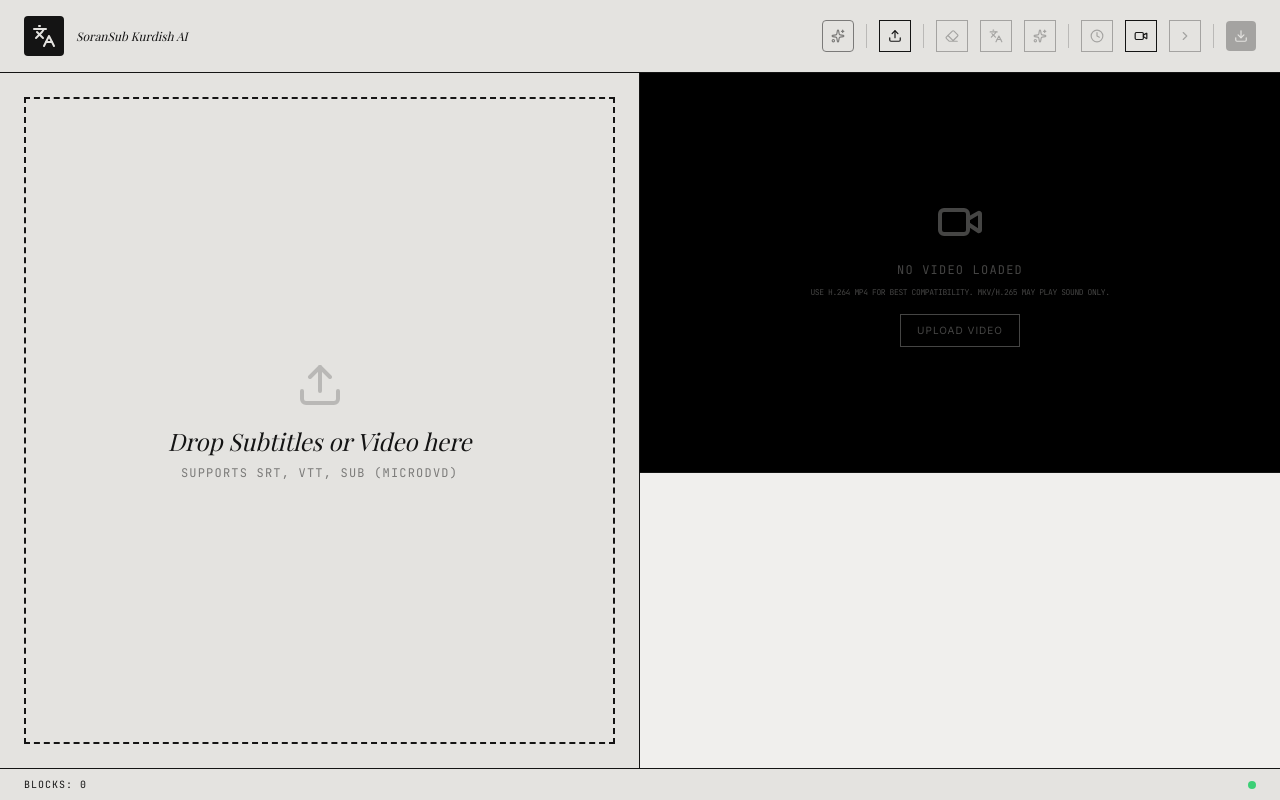
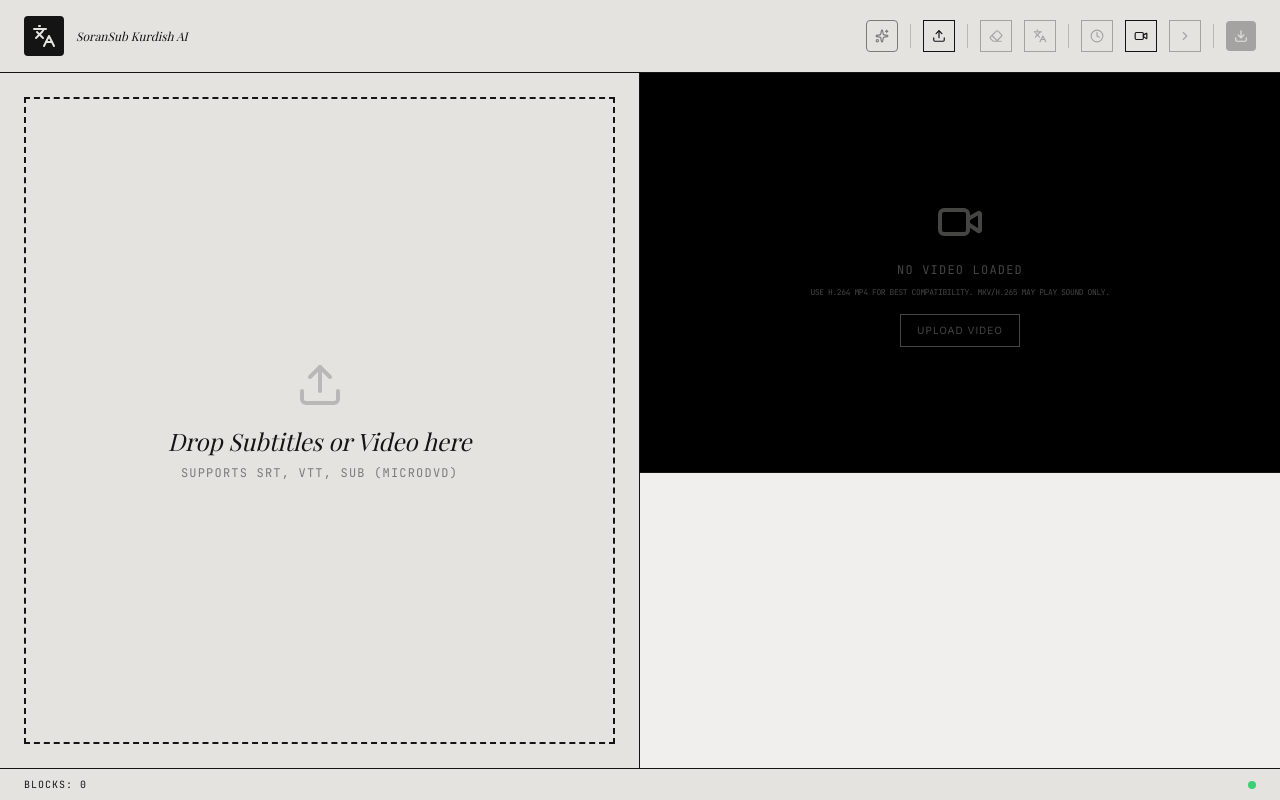
Before and after one commit to zryanaziz/SoranSub, a React (Vite) app: page / in a window 1280 px wide. Built offline with nearby package versions, Linux system fonts and the light colour scheme; no server answers; a web font is replaced by a local one.

Commit message:
feat: remove subtitle paraphrasing feature
Deprecate and remove the paraphraseAll functionality from the subtitle processing workflow.

```diff
--- a/src/App.tsx
+++ b/src/App.tsx
@@ -212,7 +212,6 @@ export default function App() {
 
   const handleGo = () => {
     switch (selectedAction) {
-      case 'paraphraseAll': handleParaphraseAll(); break;
       case 'sync': setShowSyncModal(true); break;
       case 'selectVideo': videoFileInputRef.current?.click(); break;
       case 'cleanUp': handleCleanUpSubtitles(); break;
@@ -597,76 +596,6 @@ export default function App() {
   const handleTranslateAll = () => {
     const indices = Array.from({ length: subtitles.length }, (_, i) => i);
     handleProcessSubtitles(indices, true);
-  };
-
-  const handleParaphraseAll = async () => {
-    if (subtitles.length === 0) return;
-    if (!hasApiKey) {
-      setShowKeyInput(true);
-      setStatus({ type: 'error', message: 'Please set an API key first.' });
-      return;
-    }
-
-    setIsTranslating(true);
-    setProgress(5);
-    const updatedSubtitles = [...subtitles];
-    const indices = subtitles.map((_, idx) => idx).filter(idx => subtitles[idx].translatedText);
-    const totalSteps = indices.length;
-    let completedSteps = 0;
-    const batchSize = 50;
-    const concurrency = 5;
-
-    try {
-      setStatus({ type: 'info', message: 'Paraphrasing all subtitles...' });
-      for (let i = 0; i < indices.length; i += batchSize * concurrency) {
-        const batchPromises = [];
-
-        for (let c = 0; c < concurrency; c++) {
-          const startIdx = i + (c * batchSize);
-          if (startIdx >= indices.length) break;
-
-          const endIdx = Math.min(startIdx + batchSize, indices.length);
-          const currentBatchIndices = indices.slice(startIdx, endIdx);
-          const textsToParaphrase = currentBatchIndices.map(idx => updatedSubtitles[idx].translatedText!);
-
-          batchPromises.push((async () => {
-            try {
-              const paraphrased = await paraphraseBatch(textsToParaphrase);
-              paraphrased.forEach((text, index) => {
-                const originalIdx = currentBatchIndices[index];
-                if (updatedSubtitles[originalIdx]) {
-                  updatedSubtitles[originalIdx].translatedText = stripFormatting(text);
-                }
-              });
-            } catch (err: any) {
-              console.error("Batch error:", err);
-              throw err;
-            }
-          })());
-        }
-
-        await Promise.all(batchPromises);
-        setSubtitles([...updatedSubtitles]);
-        completedSteps += Math.min(batchSize * concurrency, indices.length - i);
-        setProgress(Math.round((completedSteps / totalSteps) * 100));
-
-        if (i + batchSize * concurrency < indices.length) {
-          await new Promise(resolve => setTimeout(resolve, 300));
-        }
-      }
-      setProgress(100);
-      setStatus({ type: 'success', message: 'Paraphrasing complete!' });
-      playDing();
-      setTimeout(() => {
-        setIsTranslating(false);
-        setProgress(0);
-      }, 500);
-    } catch (err: any) {
-      console.error("Paraphrasing failed:", err);
-      setStatus({ type: 'error', message: `Paraphrasing failed: ${err.message || 'Unknown error'}. Please try again.` });
-      setIsTranslating(false);
-      setProgress(0);
-    }
   };
 
   const handleReTranslateBlock = async () => {
@@ -1006,17 +935,7 @@ export default function App() {
               <Languages size={14} />
             )}
           </button>
-
-          <button
-            onClick={handleParaphraseAll}
-            disabled={isTranslating || subtitles.length === 0}
-            className="flex items-center justify-center p-1.5 md:p-2 border border-[#141414] hover:bg-[#141414] hover:text-[#E4E3E0] disabled:opacity-30 transition-colors"
-            title="Paraphrase All"
-          >
-            <Sparkles size={14} />
-          </button>
-
-          <div className="hidden md:block h-6 w-[1px] bg-[#141414] opacity-20" />
+<div className="hidden md:block h-6 w-[1px] bg-[#141414] opacity-20" />
 
           <button
             onClick={() => setShowSyncModal(true)}
```
